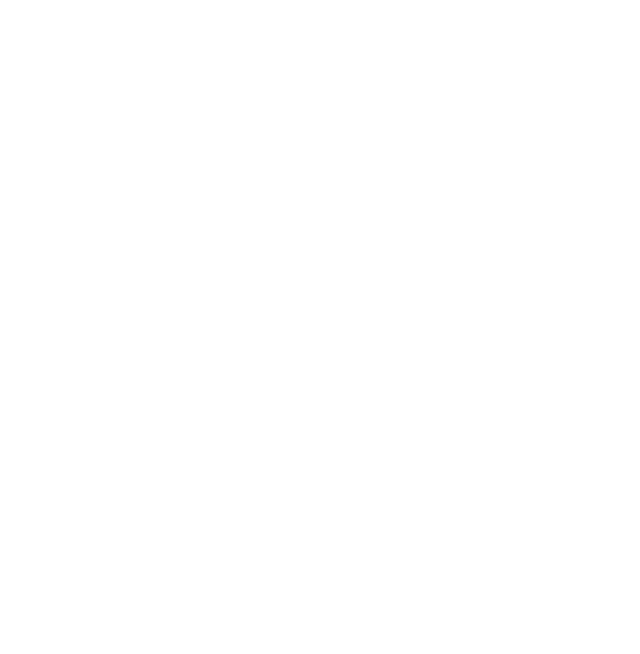
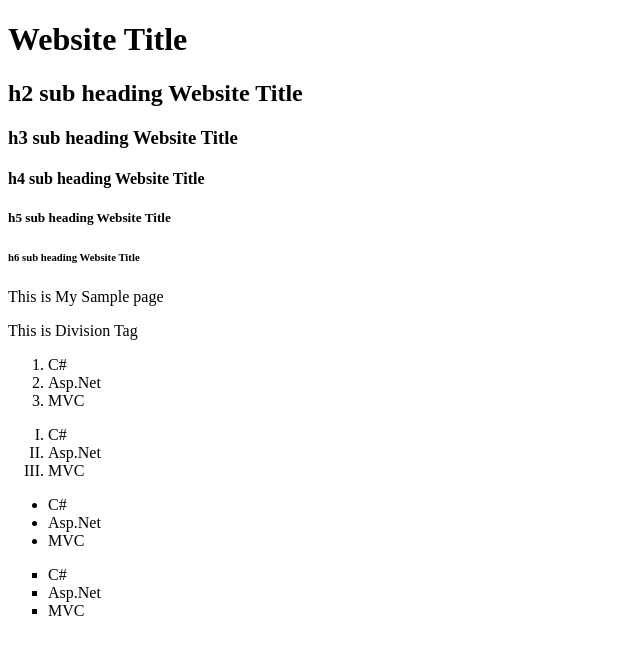
Before and after one commit to Cpradumn/Softtech-Web, a plain HTML site: page index.html in a window 1280 px wide. Shown: the whole page, without its empty margins (0-640 px from the left). Drawn offline with Linux system fonts and the light colour scheme.

Commit message:
HTML Page PR

```diff
--- a/index.html
+++ b/index.html
@@ -2,10 +2,46 @@
 
 <html>
 <head>
-    <meta charset="utf-8" />
-    <title></title>
+
+    <title>First Page</title>
 </head>
 <body>
+    <h1>Website Title</h1>
+    <h2>h2 sub heading Website Title</h2>
+    <h3>h3 sub heading Website Title</h3>
+    <h4>h4 sub heading Website Title</h4>
+    <h5>h5 sub heading Website Title</h5>
+    <h6>h6 sub heading Website Title</h6>
+    <p>
+        This is My Sample page
+    </p>
+
+    <div>
+        This is Division Tag
+    </div>
+
+    <ol>
+        <li>C#</li>
+        <li>Asp.Net</li>
+        <li>MVC</li>
+    </ol>
+    <ol type="I">
+        <li>C#</li>
+        <li>Asp.Net</li>
+        <li>MVC</li>
+    </ol>
+
+    <ul type=" circle">
+        <li>C#</li>
+        <li>Asp.Net</li>
+        <li>MVC</li>
+    </ul>
+
+    <ul type="square">
+        <li>C#</li>
+        <li>Asp.Net</li>
+        <li>MVC</li>
+    </ul>
 
 </body>
 </html>
```
